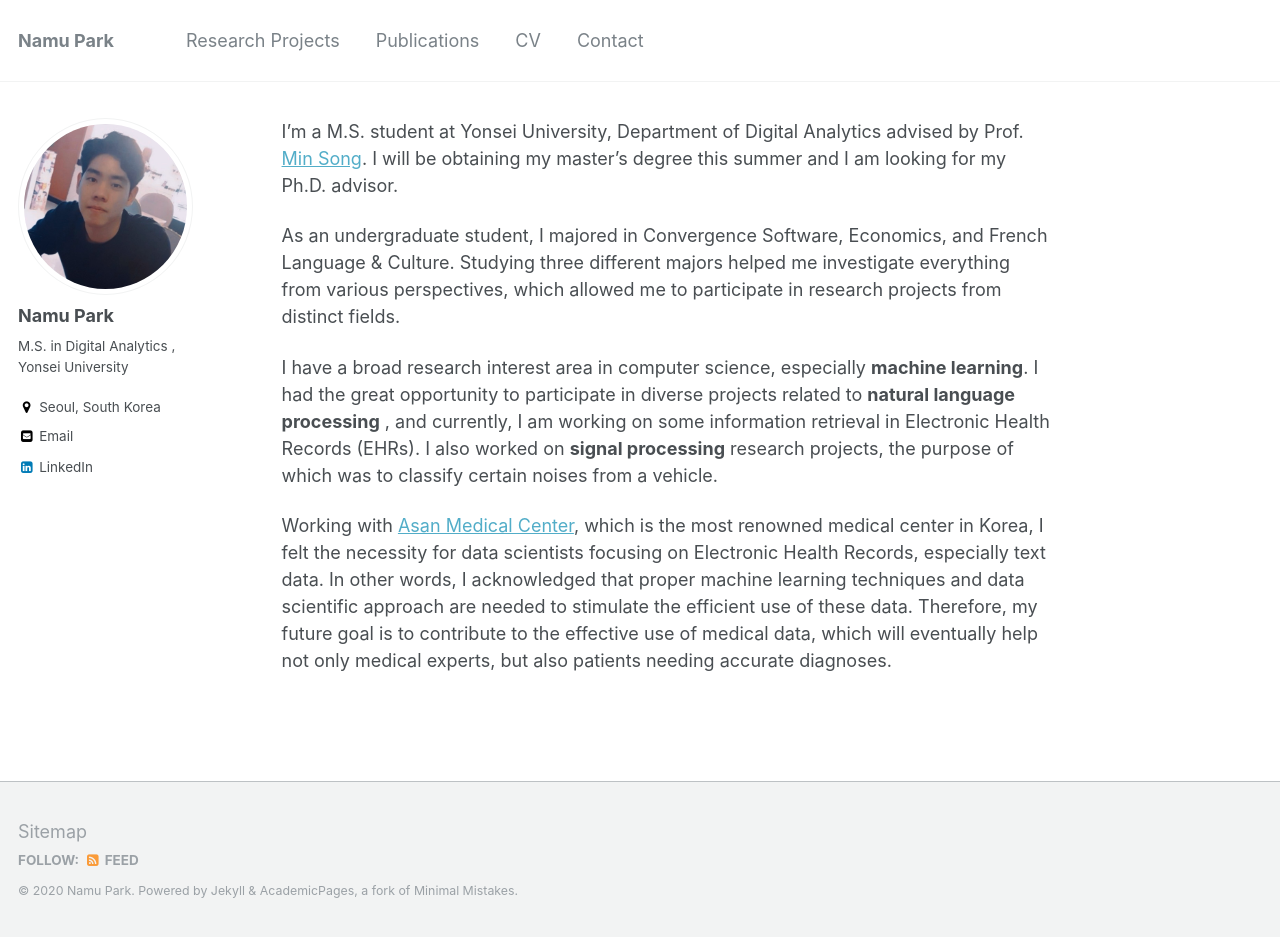
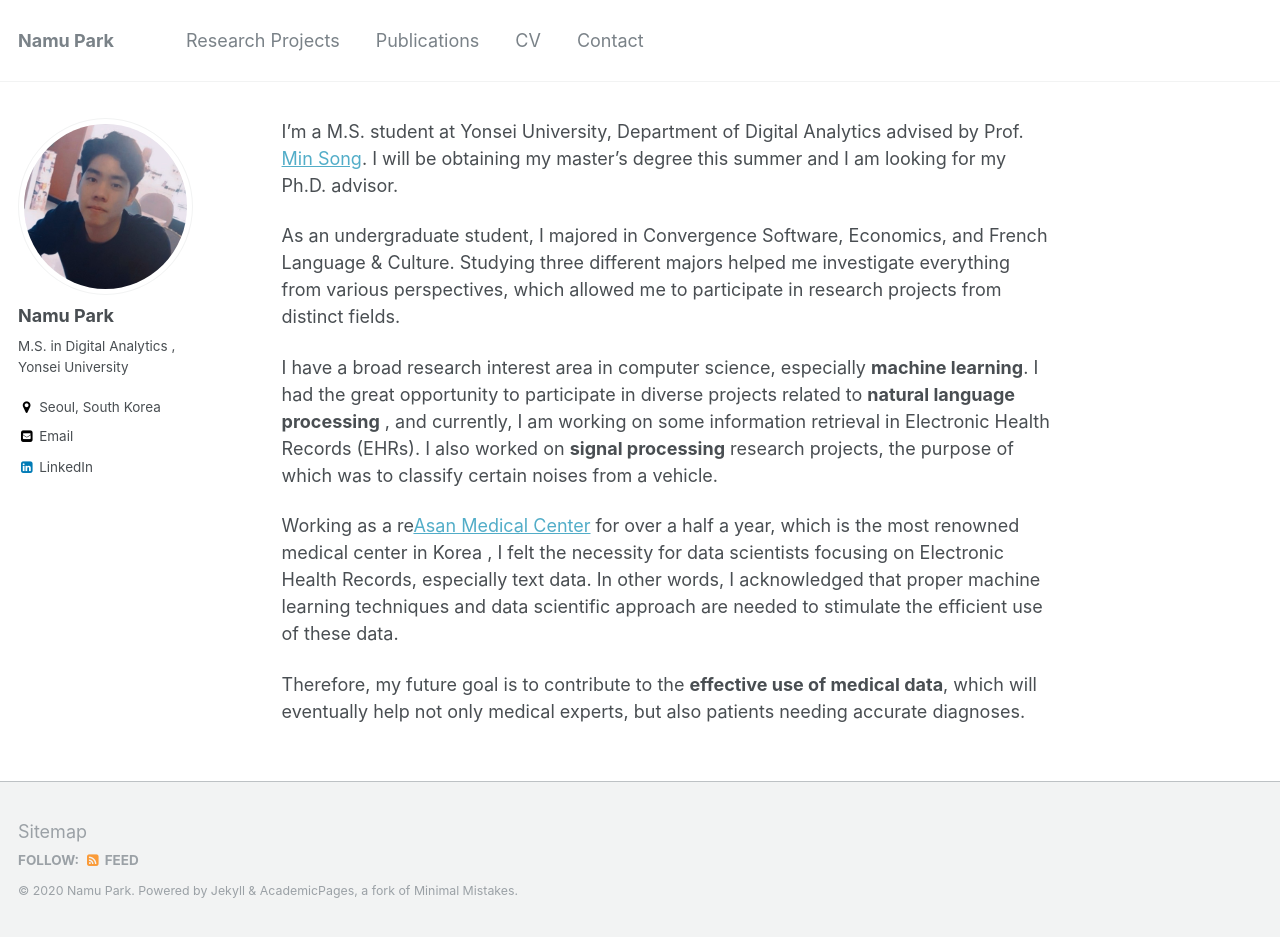
Before and after one commit to namupark/namupark.github.io, a Jekyll site: the page built from _pages/about.md, in a window 1280 px wide and 937 px high. Built offline with Jekyll 4.4.1, drawn with Linux system fonts in a browser that asks for light colours.

Commit message:
no message

```diff
--- a/_pages/about.md
+++ b/_pages/about.md
@@ -13,4 +13,6 @@ As an undergraduate student, I majored in Convergence Software, Economics, and F
 
 I have a broad research interest area in computer science, especially **machine learning**. I had the great opportunity to participate in diverse projects related to **natural language processing** , and currently, I am working on some information retrieval in Electronic Health Records (EHRs). I also worked on **signal processing** research projects, the purpose of which was to classify certain noises from a vehicle.
 
-Working with [Asan Medical Center](http://eng.amc.seoul.kr/gb/lang/main.do), which is the most renowned medical center in Korea, I felt the necessity for data scientists focusing on Electronic Health Records, especially text data. In other words, I acknowledged that proper machine learning techniques and data scientific approach are needed to stimulate the efficient use of these data. Therefore, my future goal is to contribute to the effective use of medical data, which will eventually help not only medical experts, but also patients needing accurate diagnoses.
+Working as a re[Asan Medical Center](http://eng.amc.seoul.kr/gb/lang/main.do) for over a half a year, which is the most renowned medical center in Korea , I felt the necessity for data scientists focusing on Electronic Health Records, especially text data. In other words, I acknowledged that proper machine learning techniques and data scientific approach are needed to stimulate the efficient use of these data.
+
+Therefore, my future goal is to contribute to the **effective use of medical data**, which will eventually help not only medical experts, but also patients needing accurate diagnoses.
```
